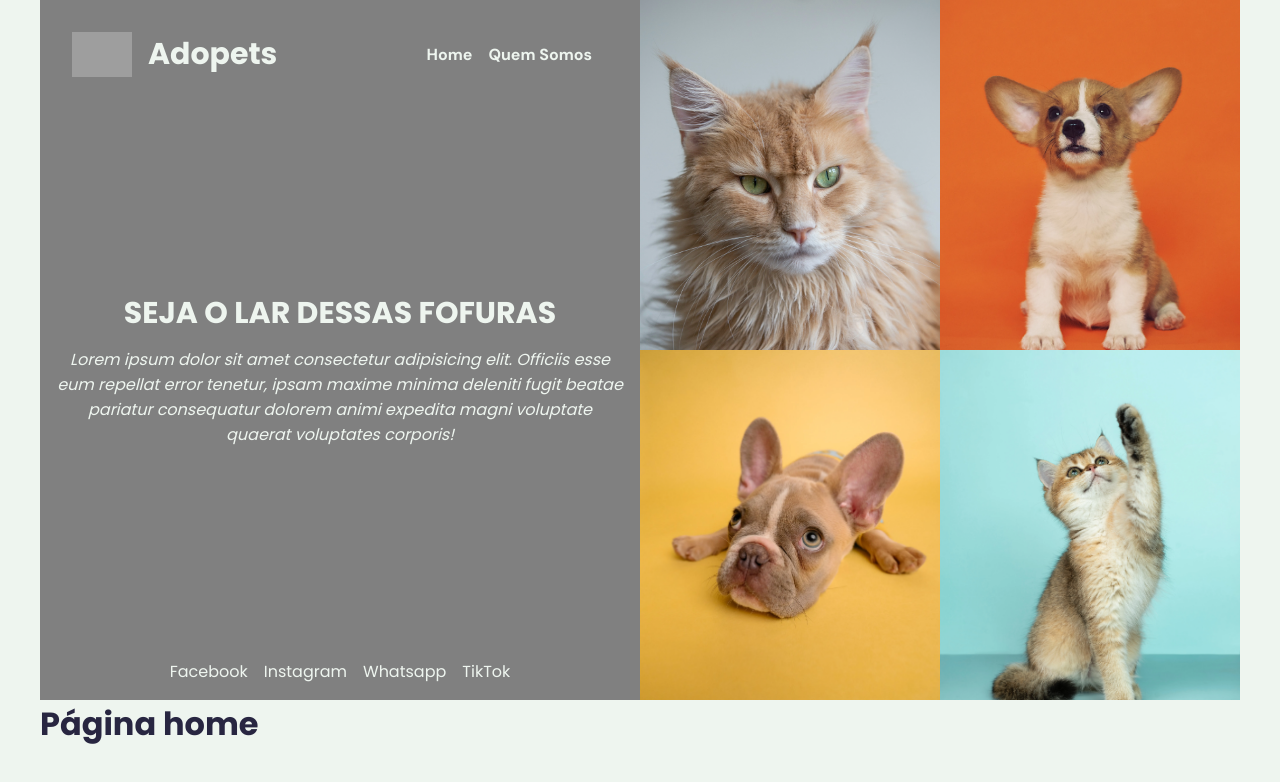
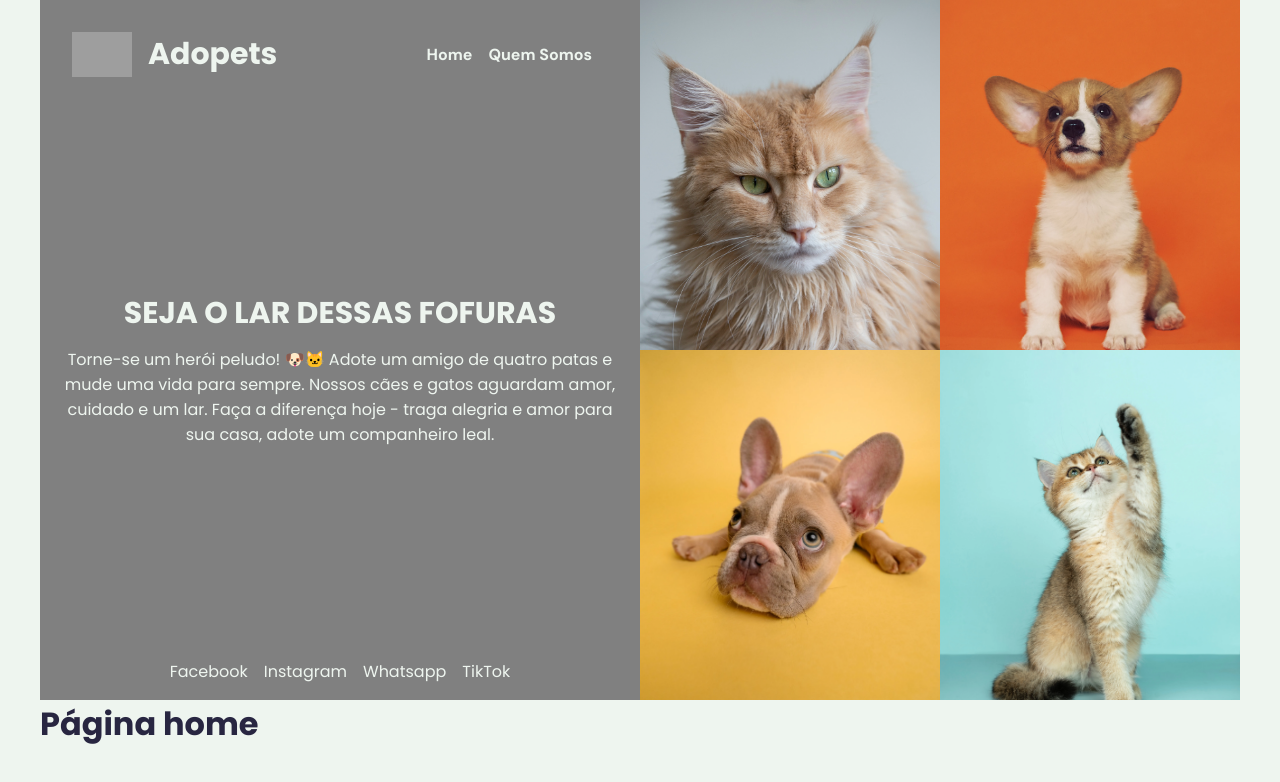
Before and after one commit to RNoleto/adopets-vue3, a Vue app: page / in a window 1280 px wide. Shown: the top 782 px of the page. Built offline with nearby package versions, Linux system fonts and the light colour scheme; grey boxes are pictures that could not be loaded.

Commit message:
ajuste de navbar e conteudo do banner

```diff
--- a/src/components/Banner.vue
+++ b/src/components/Banner.vue
@@ -8,10 +8,10 @@
         <div class="description">
           <h1 class="title">Seja o lar dessas fofuras</h1>
           <p class="info">
-            Lorem ipsum dolor sit amet consectetur adipisicing elit. Officiis
-            esse eum repellat error tenetur, ipsam maxime minima deleniti fugit
-            beatae pariatur consequatur dolorem animi expedita magni voluptate
-            quaerat voluptates corporis!
+            Torne-se um herói peludo! 🐶🐱 Adote um amigo de quatro patas e mude
+            uma vida para sempre. Nossos cães e gatos aguardam amor, cuidado e
+            um lar. Faça a diferença hoje - traga alegria e amor para sua casa,
+            adote um companheiro leal.
           </p>
         </div>
         <div class="socials">
@@ -109,7 +109,6 @@ export default {
         .info {
           width: 100%;
           text-align: center;
-          font-style: italic;
         }
       }
       .socials {
--- a/src/components/Navbar.vue
+++ b/src/components/Navbar.vue
@@ -31,6 +31,7 @@ export default {
   methods: {
     toggleNav() {
       this.isNavOpen = !this.isNavOpen;
+      console.log("aberto");
     },
     closeNav() {
       this.isNavOpen = false;
@@ -45,6 +46,7 @@ nav {
   color: var(--color-4);
   padding: 1rem;
   display: flex;
+  flex-wrap: wrap;
   justify-content: space-between;
   align-items: center;
   color: var(--color-4);
@@ -59,14 +61,11 @@ nav {
       }
     }
   }
-}
 
   .navbar-toggle {
     display: none;
     flex-direction: column;
     cursor: pointer;
-}
-
     .bar {
       background-color: var(--color-4);
       height: 2px;
@@ -74,32 +73,33 @@ nav {
       margin: 4px 0;
       transition: transform 0.4s;
     }
+  }
 
   ul {
     list-style: none;
     display: flex;
-}
 
     li {
       margin-right: 1rem;
     }
 
-.nav-links-open {
-  display: flex;
+    &.nav-links-open {
       flex-direction: column;
       position: absolute;
       top: 60px;
       right: 1rem;
-  background-color: #808080;
+      background-color: red;
       padding: 1rem;
       border: 1px solid var(--color-4);
       display: none;
-}
+      z-index: 1;
 
-.nav-links-open li {
+      li {
         color: var(--color-4);
         margin: 0;
         margin-bottom: 1rem;
+      }
+    }
   }
 
   @media (max-width: 768px) {
@@ -109,6 +109,10 @@ li {
 
     ul {
       display: none;
+      &.nav-links-open {
+        display: flex;
+      }
+    }
   }
 }
 </style>
```
Lines whose indentation alone changed are shown as unchanged.
